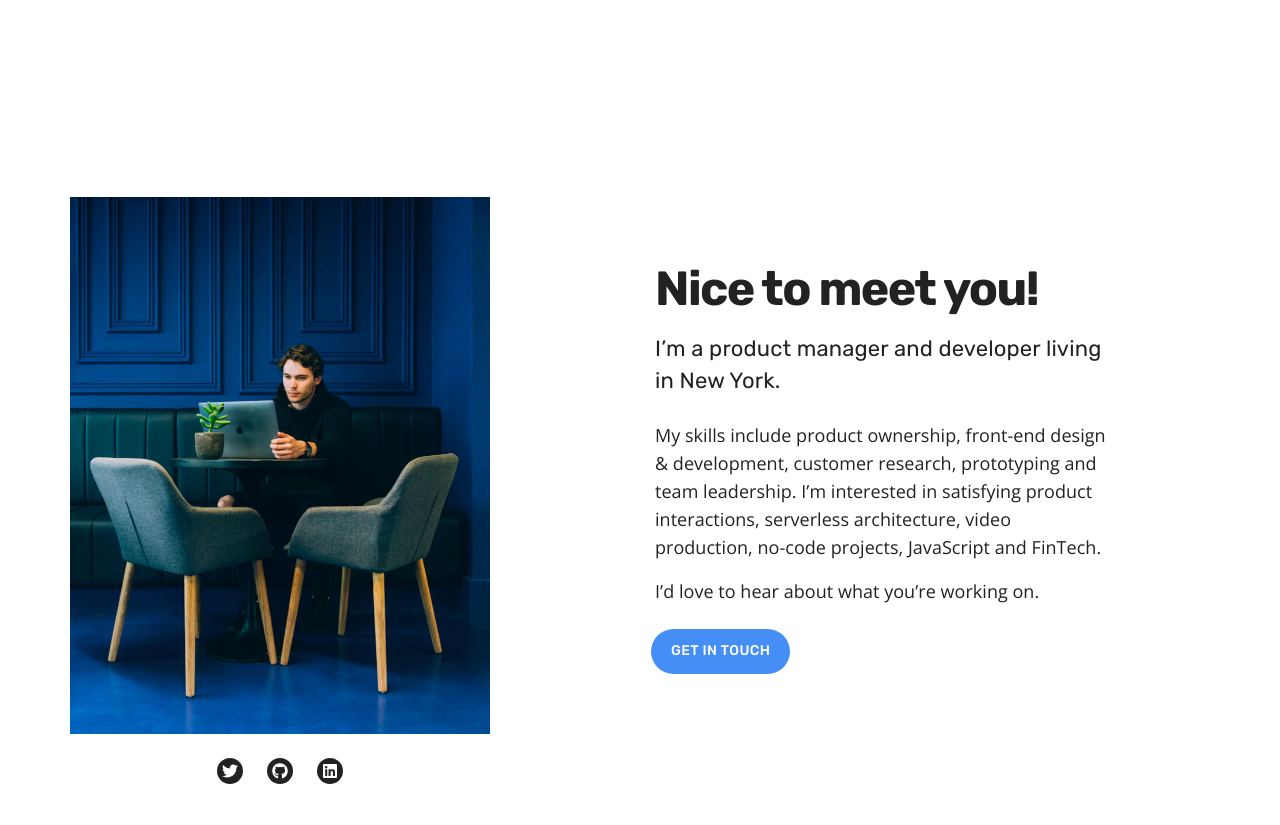
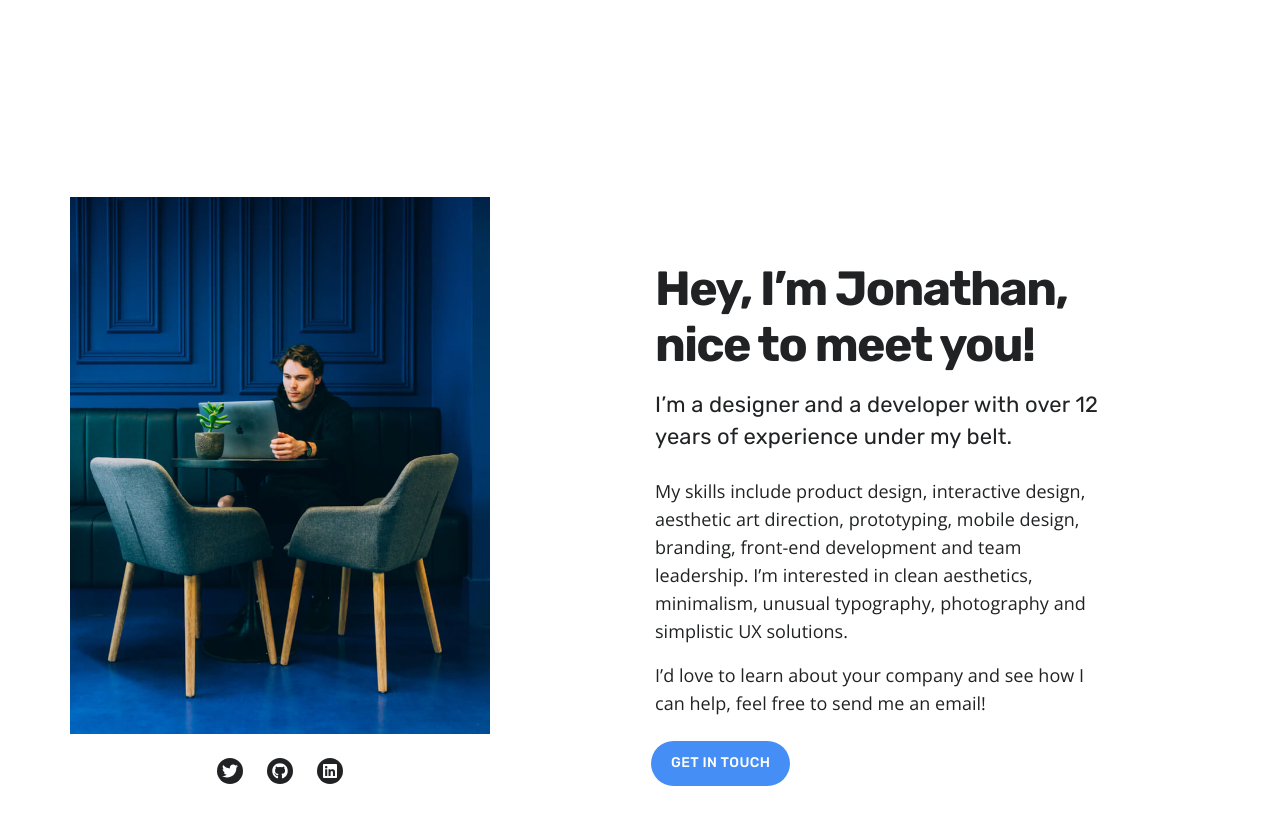
Before and after one commit to jonathanandrewsuk/jonathanandrewsuk.github.io, a Jekyll site: the page built from index.html, in a window 1280 px wide and 900 px high, scrolled down 500 px. Shown: the top 825 px of the window. Built offline with Jekyll 4.4.1, drawn with Linux system fonts in a browser that asks for light colours; nearby versions of some CDN libraries.

Commit message:
Add files via upload

```diff
--- a/_includes/section__about.html
+++ b/_includes/section__about.html
@@ -5,18 +5,20 @@
   <div class="wrap grid">
 
     <div class="about__image">
-      <img src="/images/profile.jpg" alt="">
+      <img src="{{ '/images/profile.jpg' | relative_url }}" alt="">
 
       {% include component-socials.html %}
     </div>
 
     <div class="about__content">
-      <h2 class="title">Nice to meet you!</h2>
-      <p class="subtitle subtitle--light">I’m a product manager and developer living in New York.</p>
+      <h2 class="title">Hey, I’m Jonathan, nice to meet you!</h2>
+      <p class="subtitle subtitle--light">I’m a designer and a developer with over 12 years of experience under my belt.
+      </p>
 
-      <p>My skills include product ownership, front-end design & development, customer research, prototyping and team leadership.
-      I’m interested in satisfying product interactions, serverless architecture, video production, no-code projects, JavaScript and FinTech.</p>
-      <p>I’d love to hear about what you’re working on.</p>
+      <p>My skills include product design, interactive design, aesthetic art direction, prototyping, mobile design,
+        branding, front-end development and team leadership. I’m interested in clean aesthetics, minimalism, unusual
+        typography, photography and simplistic UX solutions.</p>
+      <p>I’d love to learn about your company and see how I can help, feel free to send me an email!</p>
 
       <a href="#" class="cta button--fill contact-trigger js-contact">Get in Touch</a>
     </div>
```
